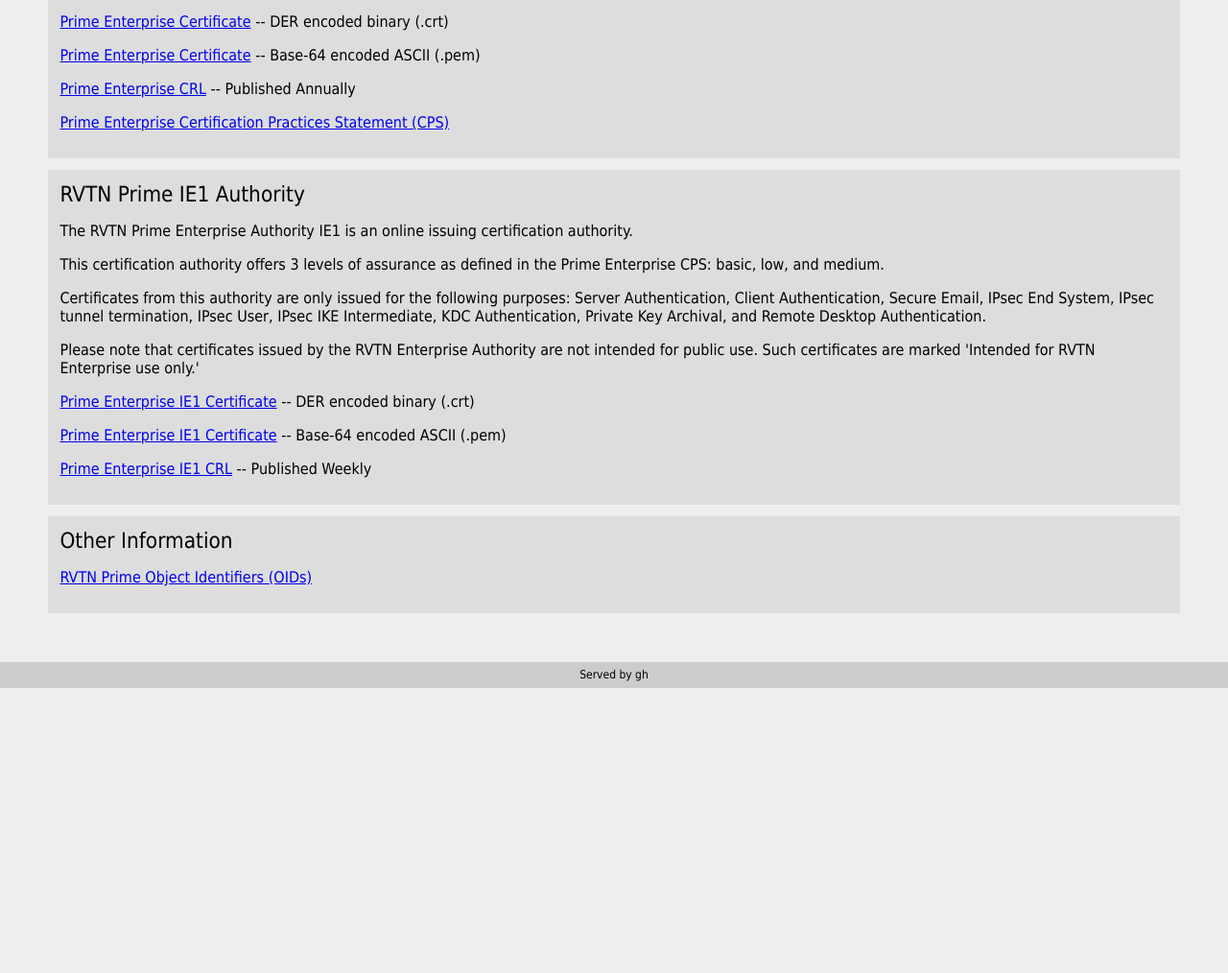
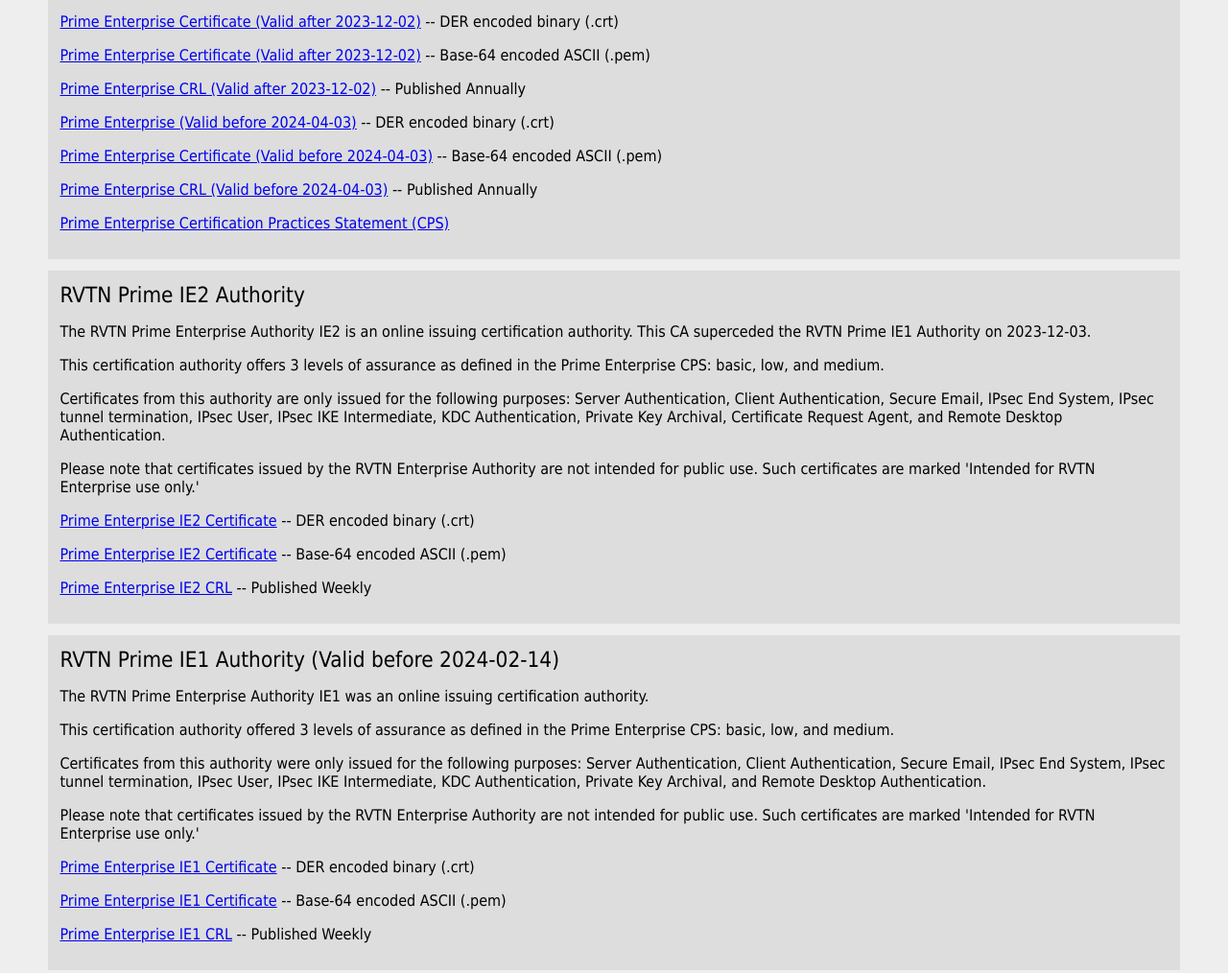
Before and after one commit to rvtn/rvtn-pki, a plain HTML site: page index.html in a window 1280 px wide. Shown: the part 618-1632 px from the top of the page at 96% size. Before the commit the page ends 1335 px from the top, so only its background shows below. Drawn offline with Linux system fonts and the light colour scheme.

Commit message:
Auto-Commit from Publish-PKI by user BLAZESTONE$ on BLAZESTONE

```diff
--- a/index.html
+++ b/index.html
@@ -24,7 +24,7 @@
                 <div class="section_header">RVTN Root Authority</div>
                 <p>The RVTN Root Authority is the primary trust anchor for the RVTN PKI.</p>
                 <p><a href="PrimeRoot.crt">Prime Root Certificate</a> -- DER encoded binary (.crt)</p>
-				<p><a href="PrimeRoot.pem">Prime Root Certificate</a> -- Base-64 encoded ASCII (.pem)</p>
+                <p><a href="PrimeRoot.pem">Prime Root Certificate</a> -- Base-64 encoded ASCII (.pem)</p>
                 <p><a href="PrimeRoot.crl">Prime Root CRL</a> -- Published Annually</p>
             </div>
             <div class="section">
@@ -32,20 +32,34 @@
                 <p>The RVTN Prime Enterprise Authority operates in accordance with the Prime Enterprise Certification Practices Statement (CPS).</p>
                 <p>This certification authority offers 4 levels of assurance as defined in the CPS: basic, low, medium, and high.</p>
                 <p>Please note that certificates issued by the RVTN Enterprise Authority are not intended for public use.  Such certificates are marked 'Intended for RVTN Enterprise use only.'</p>
-                <p><a href="PrimeEnterprise.crt">Prime Enterprise Certificate</a> -- DER encoded binary (.crt)</p>
-				<p><a href="PrimeEnterprise.pem">Prime Enterprise Certificate</a> -- Base-64 encoded ASCII (.pem)</p>
-                <p><a href="PrimeEnterprise.crl">Prime Enterprise CRL</a> -- Published Annually</p>
+                <p><a href="PrimeEnterprise-1.crt">Prime Enterprise Certificate (Valid after 2023-12-02)</a> -- DER encoded binary (.crt)</p>
+                <p><a href="PrimeEnterprise-1.pem">Prime Enterprise Certificate (Valid after 2023-12-02)</a> -- Base-64 encoded ASCII (.pem)</p>
+                <p><a href="PrimeEnterprise-1.crl">Prime Enterprise CRL (Valid after 2023-12-02)</a> -- Published Annually</p>
+                <p><a href="PrimeEnterprise.crt">Prime Enterprise (Valid before 2024-04-03)</a> -- DER encoded binary (.crt)</p>
+                <p><a href="PrimeEnterprise.pem">Prime Enterprise Certificate (Valid before 2024-04-03)</a> -- Base-64 encoded ASCII (.pem)</p>
+                <p><a href="PrimeEnterprise.crl">Prime Enterprise CRL (Valid before 2024-04-03)</a> -- Published Annually</p>
                 <p><a href="rvtn-enterprise-cps.txt">Prime Enterprise Certification Practices Statement (CPS)</a></p>
             </div>
             <div class="section">
-                <div class="section_header">RVTN Prime IE1 Authority</div>
-                <p>The RVTN Prime Enterprise Authority IE1 is an online issuing certification authority.</p>
+                <div class="section_header">RVTN Prime IE2 Authority</div>
+                <p>The RVTN Prime Enterprise Authority IE2 is an online issuing certification authority.  This CA superceded the RVTN Prime IE1 Authority on 2023-12-03.</p>
                 <p>This certification authority offers 3 levels of assurance as defined in the Prime Enterprise CPS: basic, low, and medium.</p>
                 <p>Certificates from this authority are only issued for the following purposes: Server Authentication, Client Authentication, Secure Email,
+                    IPsec End System, IPsec tunnel termination, IPsec User, IPsec IKE Intermediate, KDC Authentication, Private Key Archival, Certificate Request Agent, and Remote Desktop Authentication.</p>
+                <p>Please note that certificates issued by the RVTN Enterprise Authority are not intended for public use.  Such certificates are marked 'Intended for RVTN Enterprise use only.'</p>
+                <p><a href="PrimeIE2.crt">Prime Enterprise IE2 Certificate</a> -- DER encoded binary (.crt)</p>
+                <p><a href="PrimeIE2.pem">Prime Enterprise IE2 Certificate</a> -- Base-64 encoded ASCII (.pem)</p>
+                <p><a href="PrimeIE2.crl">Prime Enterprise IE2 CRL</a> -- Published Weekly</p>
+            </div>
+            <div class="section">
+                <div class="section_header">RVTN Prime IE1 Authority (Valid before 2024-02-14)</div>
+                <p>The RVTN Prime Enterprise Authority IE1 was an online issuing certification authority.</p>
+                <p>This certification authority offered 3 levels of assurance as defined in the Prime Enterprise CPS: basic, low, and medium.</p>
+                <p>Certificates from this authority were only issued for the following purposes: Server Authentication, Client Authentication, Secure Email,
                     IPsec End System, IPsec tunnel termination, IPsec User, IPsec IKE Intermediate, KDC Authentication, Private Key Archival, and Remote Desktop Authentication.</p>
                 <p>Please note that certificates issued by the RVTN Enterprise Authority are not intended for public use.  Such certificates are marked 'Intended for RVTN Enterprise use only.'</p>
                 <p><a href="PrimeIE1.crt">Prime Enterprise IE1 Certificate</a> -- DER encoded binary (.crt)</p>
-				<p><a href="PrimeIE1.pem">Prime Enterprise IE1 Certificate</a> -- Base-64 encoded ASCII (.pem)</p>
+                <p><a href="PrimeIE1.pem">Prime Enterprise IE1 Certificate</a> -- Base-64 encoded ASCII (.pem)</p>
                 <p><a href="PrimeIE1.crl">Prime Enterprise IE1 CRL</a> -- Published Weekly</p>
             </div>
             <div class="section">
```
Also changed, not shown: 3 other files.
